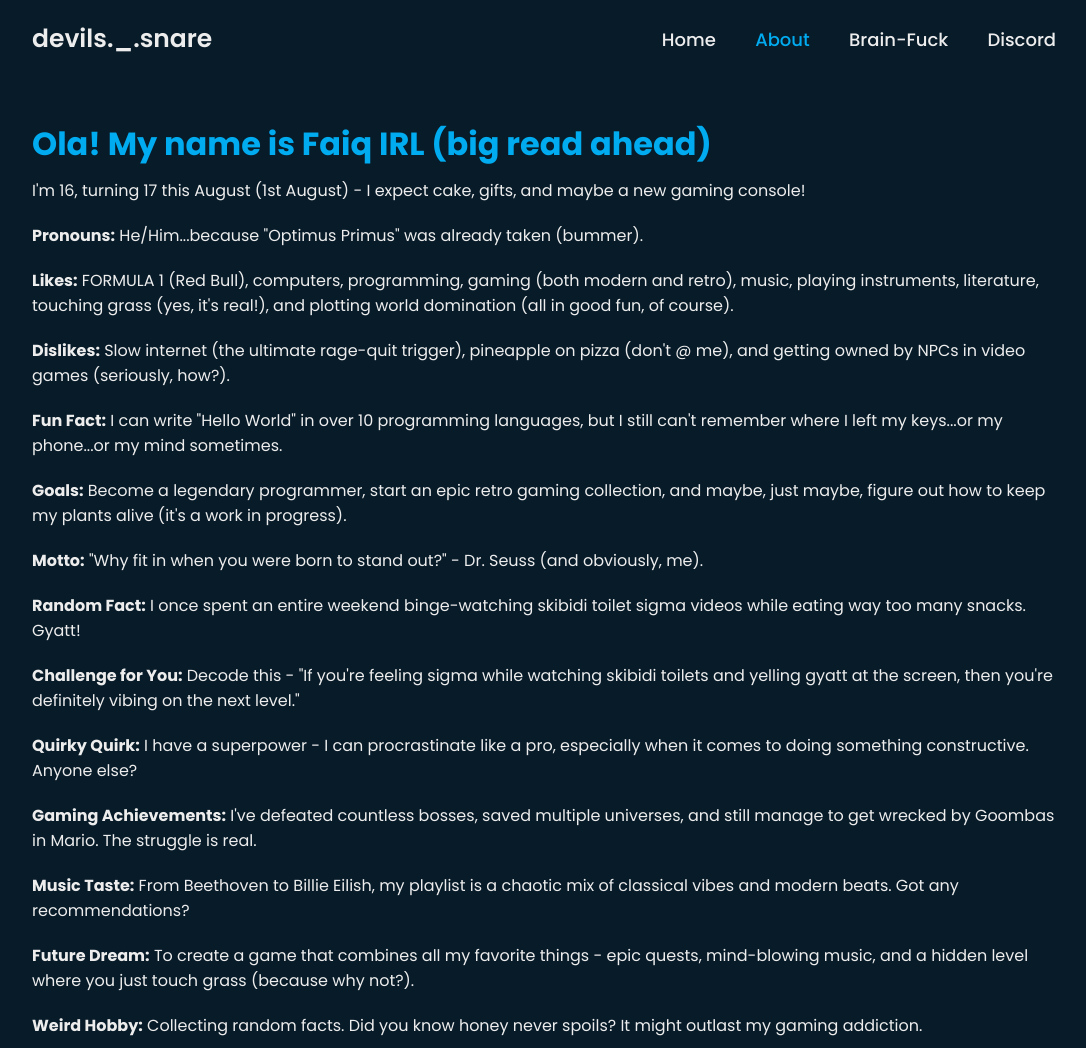
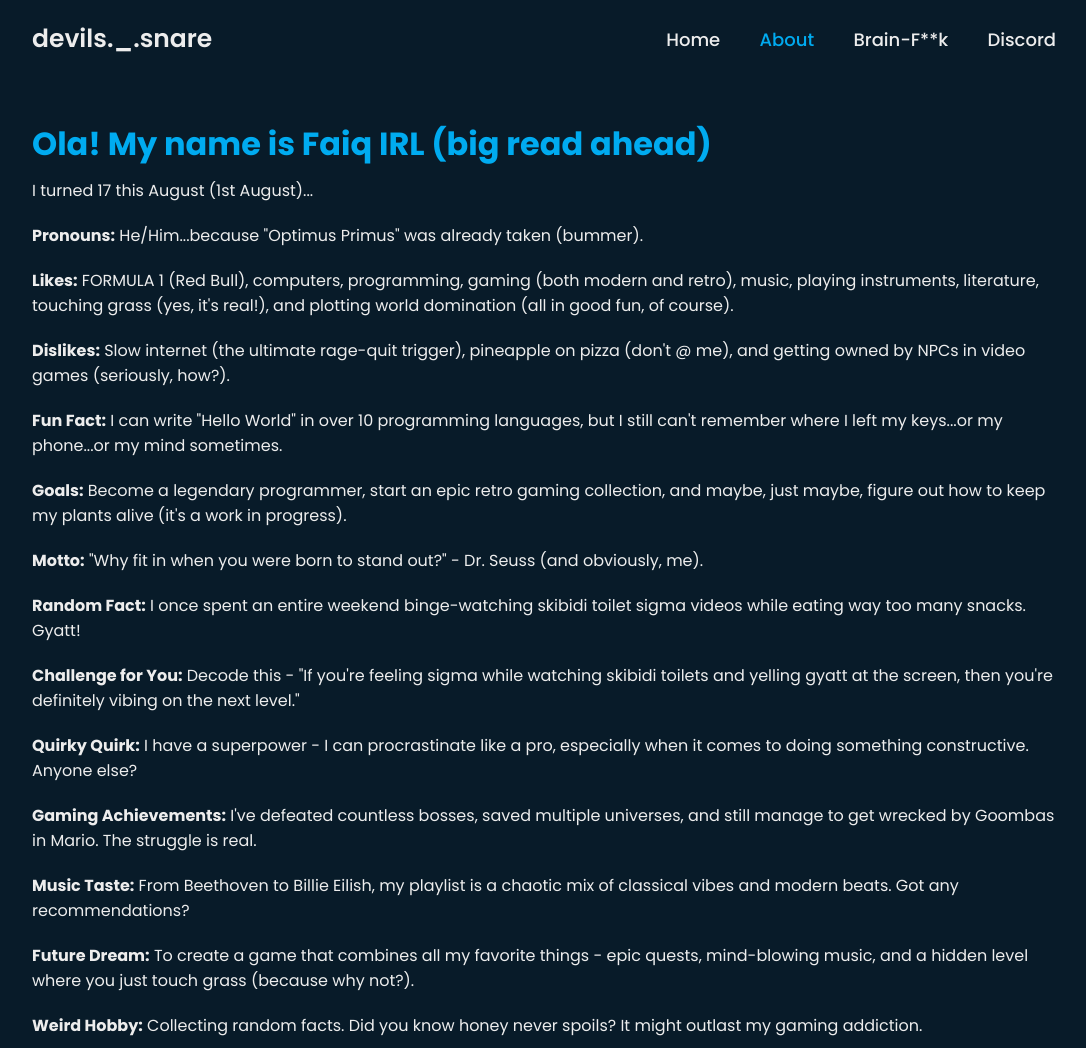
Before and after one commit to devilsSnarexx/devilssnare, a plain HTML site: page about.html in a window 1280 px wide. Shown: the whole page, without its empty margins (96-1182 px from the left). Drawn offline with Linux system fonts and the light colour scheme.

Commit message:
Update about.html

```diff
--- a/about.html
+++ b/about.html
@@ -13,7 +13,7 @@
         <nav class="navbar">
             <a href="index.html">Home</a>
             <a href="about.html" class="active">About</a>
-            <a href="brainfuck.html">Brain-Fuck</a>
+            <a href="brainfuck.html">Brain-F**k</a>
             <a href="#">Discord</a>
         </nav>
     </header>
@@ -21,7 +21,7 @@
     <section class="about">
     <div class="about-content">
         <h3>Ola! My name is Faiq IRL (big read ahead)</h3>
-        <p>I'm 16, turning 17 this August (1st August) - I expect cake, gifts, and maybe a new gaming console!</p>
+        <p>I turned 17 this August (1st August)...</p>
         <p><strong>Pronouns:</strong> He/Him...because "Optimus Primus" was already taken (bummer).</p>
         <p><strong>Likes:</strong> FORMULA 1 (Red Bull), computers, programming, gaming (both modern and retro), music, playing instruments, literature, touching grass (yes, it's real!), and plotting world domination (all in good fun, of course).</p>
         <p><strong>Dislikes:</strong> Slow internet (the ultimate rage-quit trigger), pineapple on pizza (don't @ me), and getting owned by NPCs in video games (seriously, how?).</p>
```
